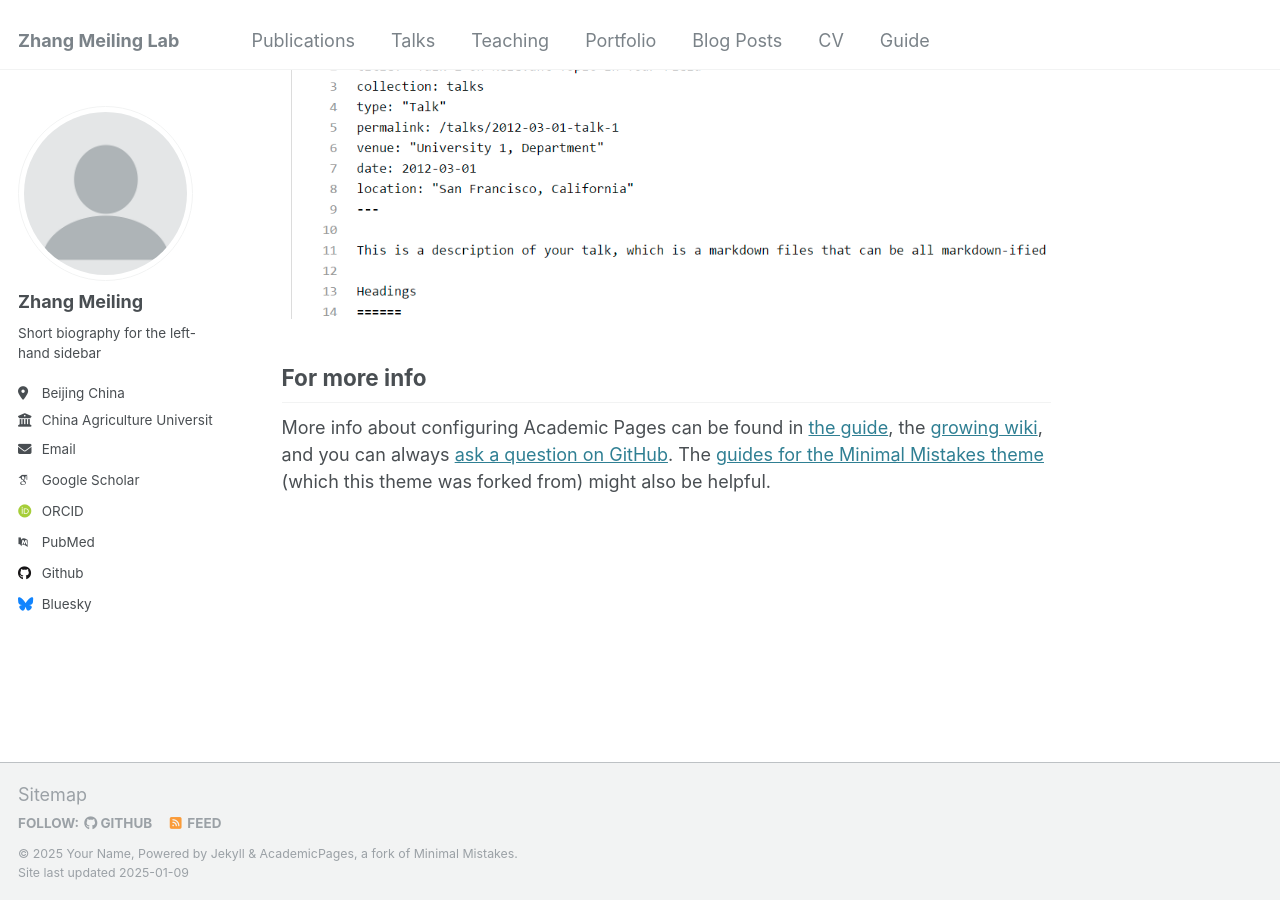
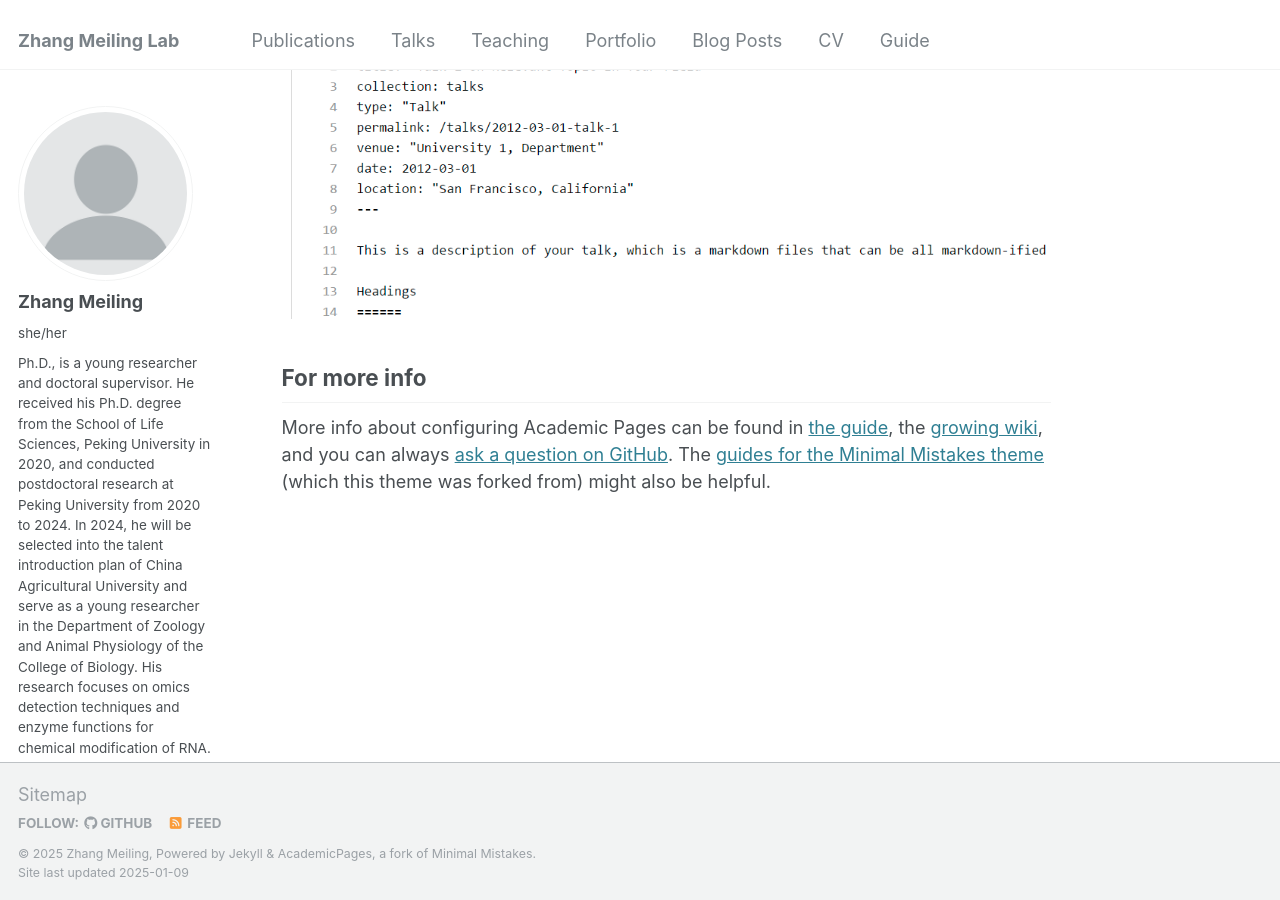
Before and after one commit to Hui50138/ZhangMeiling-Lab.github.io, a Jekyll site: the page built from _pages/about.md, in a window 1280 px wide and 900 px high, scrolled down 2643 px. Built offline with Jekyll 4.4.1, drawn with Linux system fonts in a browser that asks for light colours; some web fonts are replaced.

Commit message:
Update _config.yml

```diff
--- a/_config.yml
+++ b/_config.yml
@@ -10,9 +10,9 @@
 locale                   : "en-US"
 title                    : "Zhang Meiling Lab"
 title_separator          : "-"
-name                     : &name "Your Name"
+name                     : "Zhang Meiling"
 description              : &description "personal description"
-url                      : https://academicpages.github.io # the base hostname & protocol for your site e.g. "https://[your GitHub username].github.io"
+url                      : "https://ZhangMeiling-Lab.github.io"
 baseurl                  : "" # the subpath of your site, e.g. "/blog"
 repository               : "academicpages/academicpages.github.io"
 
@@ -23,8 +23,10 @@ author:
   # Biographic information
   avatar           : "profile.png"
   name             : "Zhang Meiling"
-  pronouns         : # example: "she/her"
-  bio              : "Short biography for the left-hand sidebar"
+  pronouns         : "she/her"
+  bio              : " Ph.D., is a young researcher and doctoral supervisor. He received his Ph.D. degree from the School of Life Sciences, Peking University in 2020, and conducted postdoctoral research at Peking University from 2020 to 2024. In 2024, he will be selected into the talent introduction plan of China Agricultural University and serve as a young researcher in the Department of Zoology and Animal Physiology of the College of Biology. His research focuses on omics detection techniques and enzyme functions for chemical modification of RNA. Up to now, he has published many papers as the first/co-first author in journals such as Nature Chemical Biology, Account of Chemical Research, Molecular Cell, Cell Research, etc.
+
+"
   location         : "Beijing China"
   employer         : "China Agriculture University"
   uri              : # URL
```
